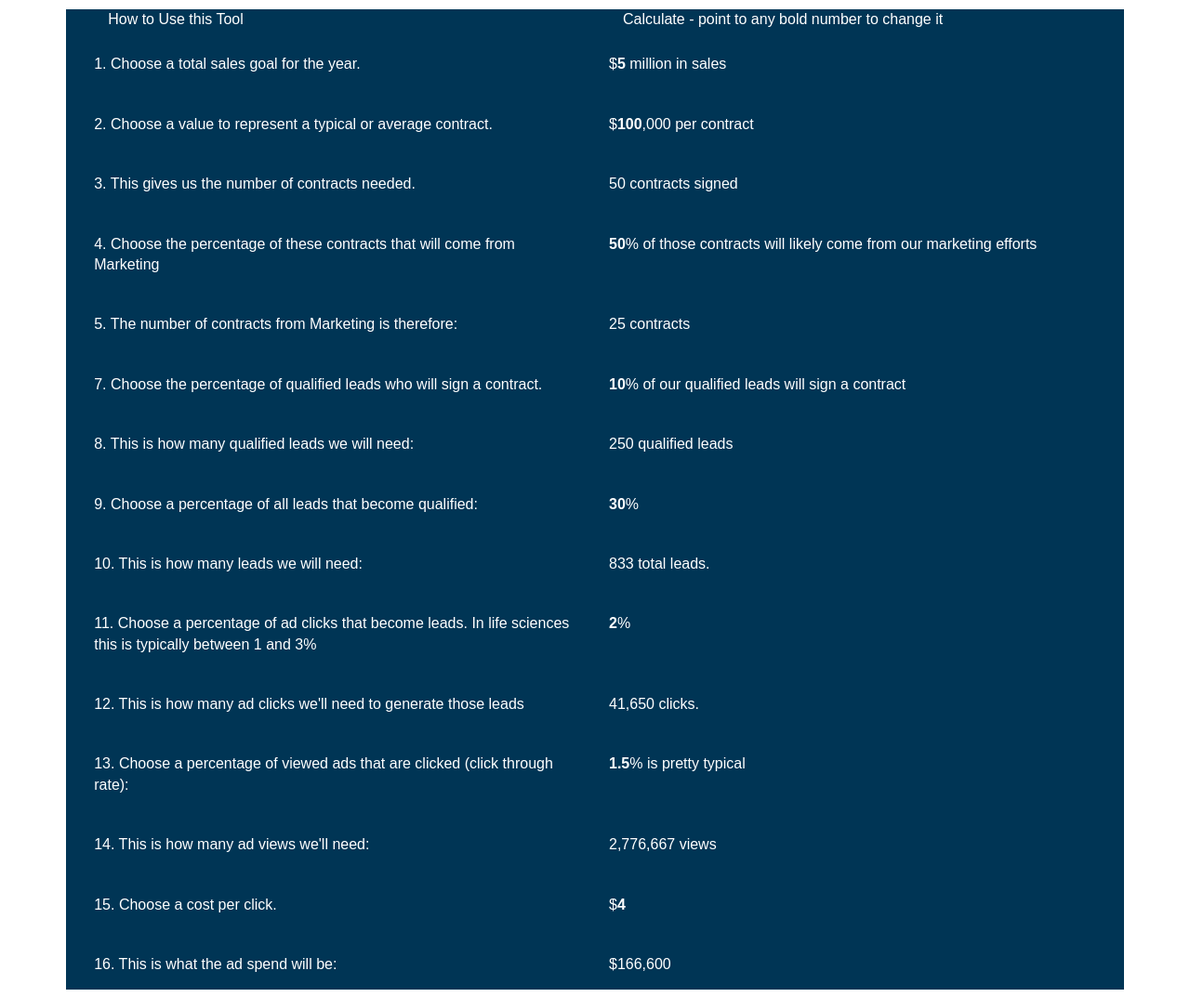
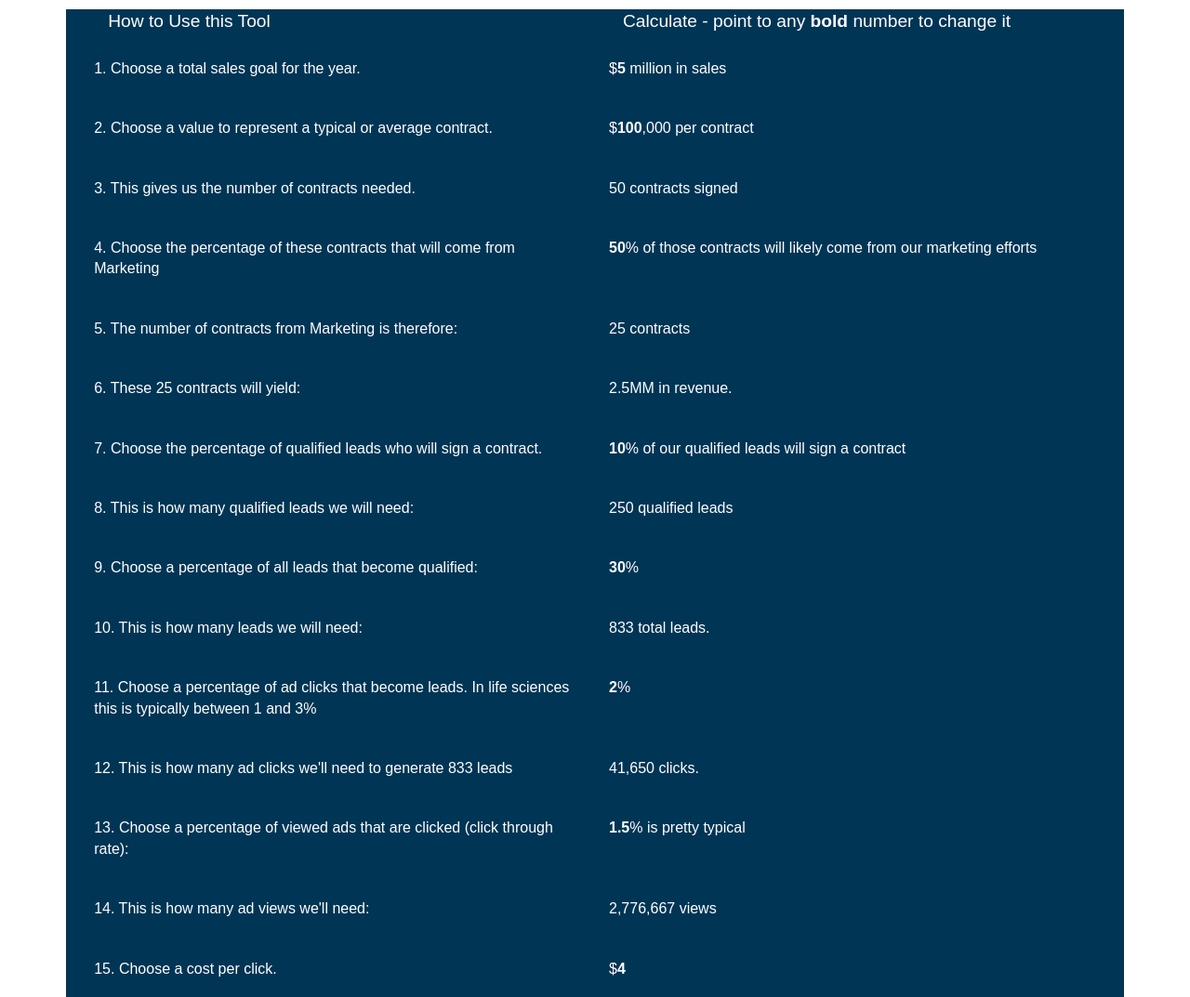
Before and after one commit to paulmartinetti/ad-spend, a plain HTML site: page index.html in a window 1280 px wide. Shown: the top 1073 px of the page at 93% size. Drawn offline with Linux system fonts and the light colour scheme.

Commit message:
added content

```diff
--- a/index.html
+++ b/index.html
@@ -72,6 +72,10 @@
       /* Ensures each column takes up equal space */
       padding-left: 15px;
       padding-right: 15px;
+      /*border-left: 1px solid;
+      border-bottom: 1px solid;
+      border-color: white;*/
+
     }
 
     .box {
@@ -84,6 +88,7 @@
       padding-top: 20px;
       margin-left: 15px;
       font-family: 'Merriweather', Arial, Sans-Serif;
+      font-size: 1.2em;
       color: white;
     }
 
@@ -143,7 +148,7 @@
         <label class="clabel">How to Use this Tool</label>
       </div>
       <div class="column" id="box3">
-        <label class="clabel">Calculate - point to any bold number to change it</label>
+        <label class="clabel">Calculate - point to any <b>bold</b> number to change it</label>
       </div>
     </div>
     <div class="row">
@@ -189,6 +194,14 @@
       </div>
       <div class="column" id="box3">
         <p><span class="outputs" id="mcontracts">50</span> contracts</p>
+      </div>
+    </div>
+    <div class="row">
+      <div class="column" id="box2">
+        <p>6. These <span class="outputs" id="mcontracts2"></span> contracts will yield:</p>
+      </div>
+      <div class="column" id="box3">
+        <p><span class="outputs" id="mpctofrev">50</span> in revenue.</p>
       </div>
     </div>
 
@@ -240,7 +253,7 @@
 
     <div class="row">
       <div class="column" id="box2">
-        <p>12. This is how many ad clicks we'll need to generate those leads</p>
+        <p>12. This is how many ad clicks we'll need to generate <span class="outputs" id="tleads2"></span> leads</p>
       </div>
       <div class="column" id="box3">
         <p><span class="outputs" id="ctleads"></span> clicks.</p>
@@ -276,61 +289,16 @@
 
     <div class="row">
       <div class="column" id="box2">
-        <p>16. This is what the ad spend will be:</p>
+        <p>16. This is the ad investment needed to generate <span class="outputs" id="mpctofrev2">50</span> of revenue, thus positioning our marketing efforts as a profit center.</p>
       </div>
       <div class="column" id="box3">
         <p>$<span class="outputs" id="adspend"></span></p>
       </div>
     </div>
+    <br /><br />
+    <br /><br />
 
   </section>
-
-  <!-- <article>
-    <p>Let's say we need to make $<span class="inputs" id="tsales">5</span> million in sales.</p>
-    <p>And our typical sale is $<span class="inputs" id="sale">100</span>,000.</p>
-    <p>That means we need to get <span class="outputs" id="contracts">50</span> contracts signed.</p>
-    <p>As we've said, <span class="inputs" id="pctcontracts">50</span>% of those contracts will likely come from our
-      marketing efforts. This is where Ad Spend budgeting comes in, that difficult to pin-down sort of number that has
-      too many zeros. Is there any rhyme or reason behind this number? Yes! Let's walk through it.</p>
-    <p>We assume that <span class="outputs" id="mcontracts">50</span> contracts will come from qualified leads
-      responding to our
-      marketing efforts. This is called an inbound lead. It refers to a new business connection to your company who
-      needs your products and services.</p>
-    <p>About <span class="inputs" id="qleadpct">10</span>% of our qualified leads will sign a contract, meaning that
-      we'll need <span class="outputs" id="qleads">250</span> qualified leads to gain $<span class="outputs"
-        id="mpctofrev"></span> in revenue.</p>
-    <p>Qualified leads are a subset of all leads, let's say <span class="inputs" id="pctleads">30</span>%,
-      meaning that our goal is to gain about <span class="outputs" id="tleads"></span> total leads.</p>
-    <p>In the digital space (LinkedIn, Google Ads, our Website, etc), a lead happens when an interested person clicks on
-      an ad or downloads an article, or writes or calls the company in response to something they see or hear. Properly
-      placed ads and articles that make the new connection easy are referred to as implementing a Call-To-Action (CTA).
-    </p>
-    <p>To react to something that represents your company, products, or services, this person has to see it or hear
-      about it. These are called views or impressions of our ad, post, article, podcast, etc. The rate at which people
-      who view an ad and click on it to learn more is typically around <span class="inputs" id="clickthru">1.5</span>%.
-    </p>
-    <p>
-      This brings us to about <span class="outputs" id="views"></span> views or impressions that we need to gain these
-      leads. This is referred to as traffic.
-    </p>
-    <p>
-      If this was all ads at a cost per click of $<span class="inputs" id="costpclick">4</span>, our ad spend budget
-      would be $<span class="outputs" id="adspend"></span>. ***this seems low
-    </p>
-    <p>
-      Metrics<br />
-      The right way to manage this process is exactly to do that: manage it! To manage Ad spend as well as all of the
-      other components in our marketing plan is best accomplished by collecting and analyzing the data behind our
-      marketing activities.
-    </p>
-    <p>
-      Here are a few metrics that weigh into our ad spend decision-making.<br />
-      Cost per Lead -<br /><br />
-      Cost per Sale -
-    </p>
-
-  </article> -->
-
 
   <script>
 
@@ -371,13 +339,14 @@
       // contracts from marketing
       const mcontracts = Math.round(contracts * (getVal("pctcontracts") / 100));
       document.getElementById("mcontracts").textContent = mcontracts;
+      document.getElementById("mcontracts2").textContent = mcontracts;
 
       // leads needed
       const qleads = Math.round((mcontracts / (getVal("qleadpct") / 100)));
       document.getElementById("qleads").textContent = qleads;
 
       // marketing percent of revenue
-      /* let mpctofrev = (getVal("tsales") * 1000000) * (getVal("pctcontracts") / 100);
+      let mpctofrev = (getVal("tsales") * 1000000) * (getVal("pctcontracts") / 100);
       // format large number
       let mpStr = "";
       if (mpctofrev > 1000000) {
@@ -386,12 +355,14 @@
       } else {
         mpStr = mpctofrev.toLocaleString();
       }
-      document.getElementById("mpctofrev").textContent = mpStr; */
+      document.getElementById("mpctofrev").textContent = mpStr;
+      document.getElementById("mpctofrev2").textContent = mpStr;
 
       // total leads needed
       const tleads = Math.round(qleads / (getVal("pctleads") / 100));
       const tlStr = tleads.toLocaleString();
       document.getElementById("tleads").textContent = tlStr;
+      document.getElementById("tleads2").textContent = tlStr;
 
       // pct of clicks to leads
       const ctleads = Math.round(tleads / (getVal("clickstoleads") / 100));
```
